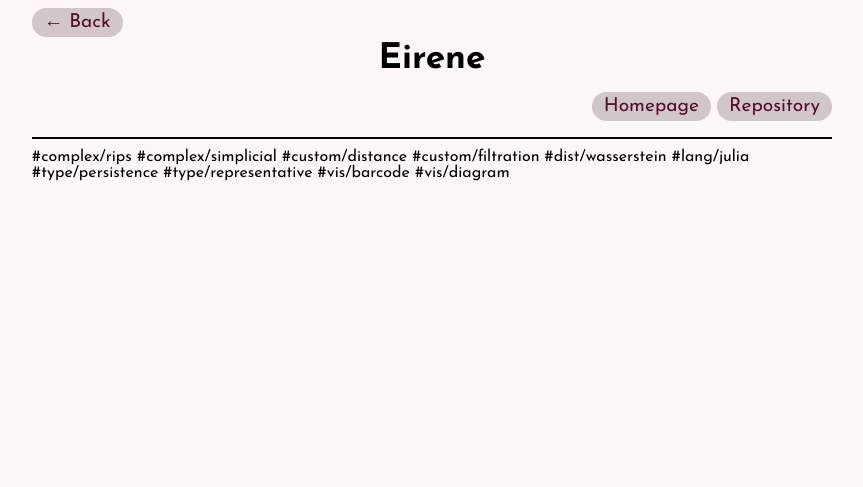
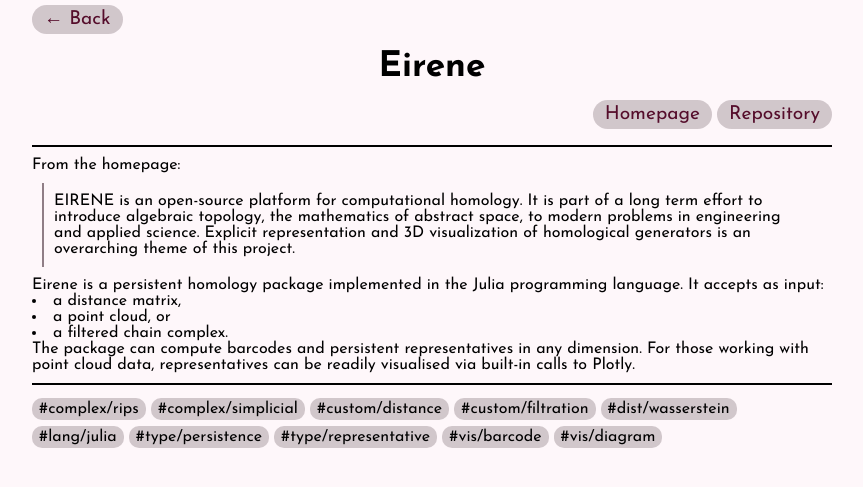
Before and after one commit to cat-list/cat-list.github.io, a Jekyll site: the page built from _software/eirene.md, in a window 1280 px wide. Shown: the top 487 px of the page, without its empty margins (208-1071 px from the left). Built offline with Jekyll 4.4.1, drawn with Linux system fonts in a browser that asks for light colours; comment, search, counter and statistics services are not loaded.

Commit message:
Add description + no content placeholdewr

```diff
--- a/_layouts/software.html
+++ b/_layouts/software.html
@@ -1,21 +1,31 @@
 ---
 layout: default
 ---
-<p class="back_link">
-<a href="/" class="nodec"><span class="pill">&larr; Back</span></a>
+<p class="pill_bar">
+<a href="/" class="nodec"><span class="large_pill">&larr; Back</span></a>
 </p>
 <h1 class="main_head">{{ page.title | xml_escape }}</h1>
-<p class="linkbar">
+<p class="link_bar pill_bar">
 {% for link in page.links %}
-    <a class="nodec" href={{ link.url }}><span class="pill">{{ link.name | xml_escape }}</span></a>
+    <a class="nodec" href={{ link.url }}><span class="large_pill">{{ link.name | xml_escape }}</span></a>
 {% endfor %}
 </p>
-
+<hr>
+<div class="content">
 {{ page.content | markdownify }}
-<p>
+{% assign stripped_content = page.content | strip_newlines %}
+{% if stripped_content == "" %}
+<p class="no_content">
+<span style="font-size: 1.6em">Sorry!</span><br><br>
+We don't have a description for this software yet.<br><br>
+If you would like to add a description, please make a pull request on <a href="https://github.com/cat-list/cat-list.github.io/">our Github</a>.
+</p>
+{% endif %}
+</div>
 <hr>
-{% assign tag_list = page.tags | sort %}
-{% for tag in tag_list %}
-<span>#{{ tag  }}</span>
-{% endfor %}
+<p class="pill_bar small_text">
+    {% assign tag_list = page.tags | sort %}
+    {% for tag in tag_list %}
+    <span class="pill">#{{ tag  }}</span>
+    {% endfor %}
 </p>
--- a/_software/eirene.md
+++ b/_software/eirene.md
@@ -18,3 +18,16 @@
   - name: Repository
     url: https://github.com/Eetion/Eirene.jl
 ---
+From the homepage:
+> EIRENE is an open-source platform for computational homology.
+> It is part of a long term effort to introduce algebraic topology, the mathematics of abstract space, to modern problems in engineering and applied science.
+> Explicit representation and 3D visualization of homological generators is an overarching theme of this project.
+
+Eirene is a persistent homology package implemented in the Julia programming language.
+It accepts as input:
+* a distance matrix,
+* a point cloud, or
+* a filtered chain complex.
+
+The package can compute barcodes and persistent representatives in any dimension.
+For those working with point cloud data, representatives can be readily visualised via built-in calls to Plotly.
--- a/css/main.scss
+++ b/css/main.scss
@@ -66,10 +66,6 @@
 
 h5 {
     font-size: 1.4em;
-}
-
-p {
-    font-size: 1.2em;
 }
 
 a {
@@ -154,20 +150,40 @@
     white-space: nowrap;
 }
 
-p span.pill{
+span.large_pill{
+    background-color: $hover;
     padding: 5px 12px;
     border-radius: 20px;
+    white-space: nowrap;
+    font-size: 1.2em;
 }
 
 a.nodec {
     text-decoration: none;
 }
 
-p.back_link {
-    margin-top: 10px;
+p.pill_bar {
+    line-height: 40px;
+    &.small_text {
+        line-height: 28px;
+    }
 }
 
-p.linkbar {
+p.link_bar {
     text-align: right;
-    line-height: 40px;
 }
+
+blockquote {
+    border-left: 2px solid $weak-color;
+    padding: 10px 10px;
+    margin: 10px 10px;
+}
+
+ul {
+    list-style-position: inside;
+}
+
+p.no_content {
+    text-align: center;
+    padding: 30px 10px;
+}
```
